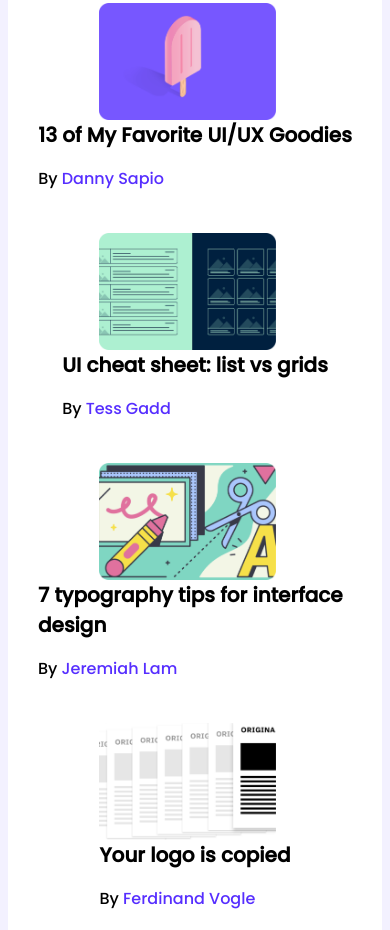
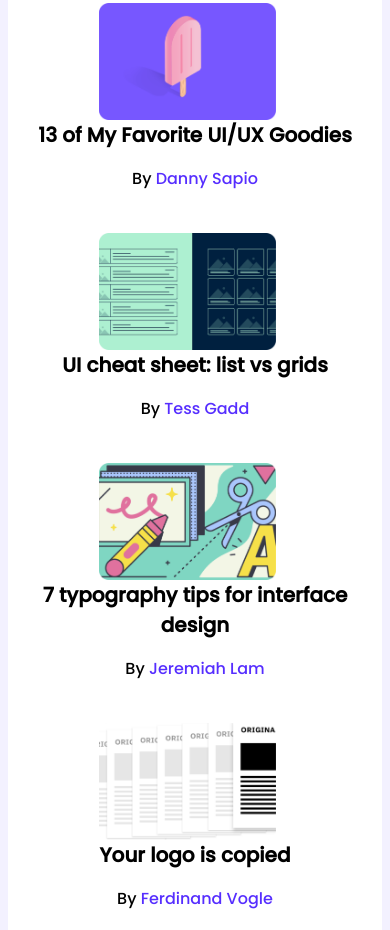
Before and after one commit to mishkat433/responsive-css3, a plain HTML site: page index.html in a window 390 px wide. Shown: the part 1176-2106 px from the top of the page. Drawn offline with Linux system fonts and the light colour scheme; files whose address does not match are found by name.

Commit message:
responsive well done

```diff
--- a/styles/style.css
+++ b/styles/style.css
@@ -169,6 +169,11 @@ body {
         align-items: center;
     }
 
+    .para h4,
+    p {
+        text-align: center;
+    }
+
     .courses {
         grid-template-columns: repeat(1, 1fr);
         grid-row-gap: 20px;
```
